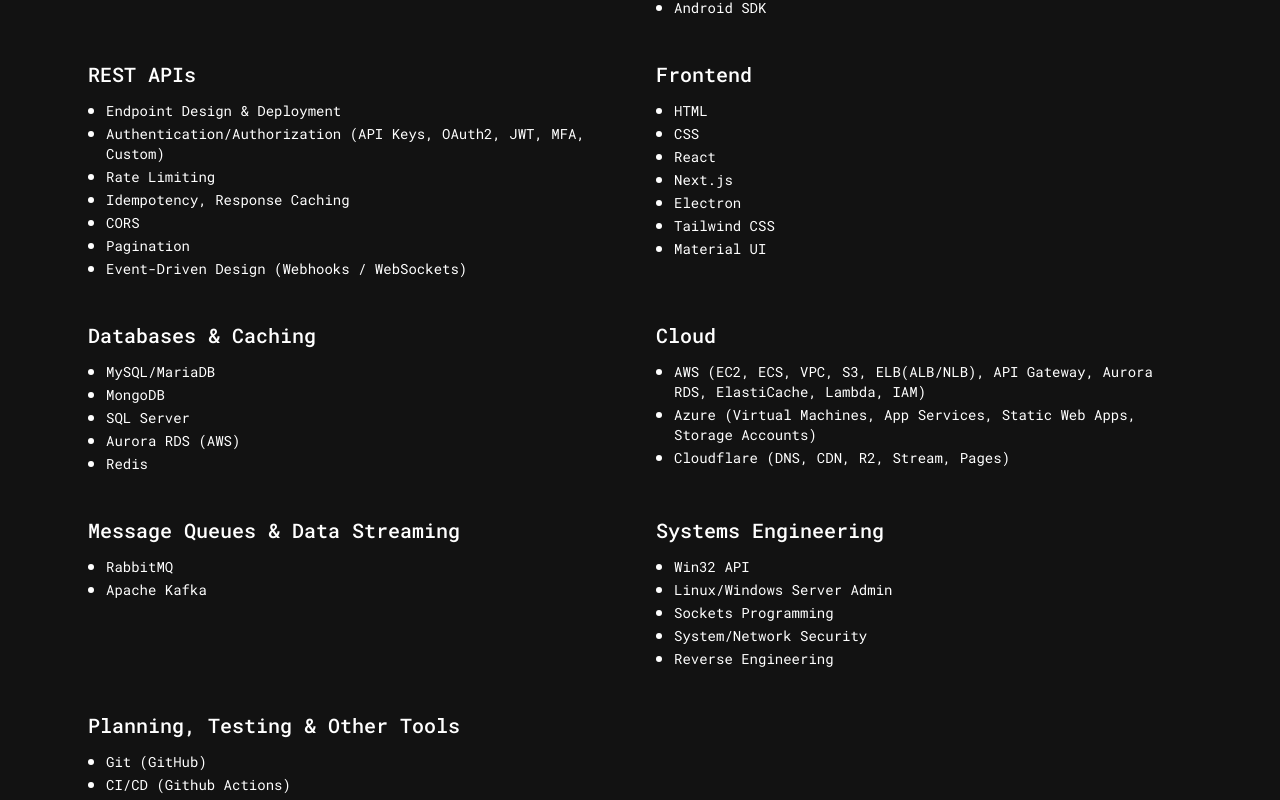
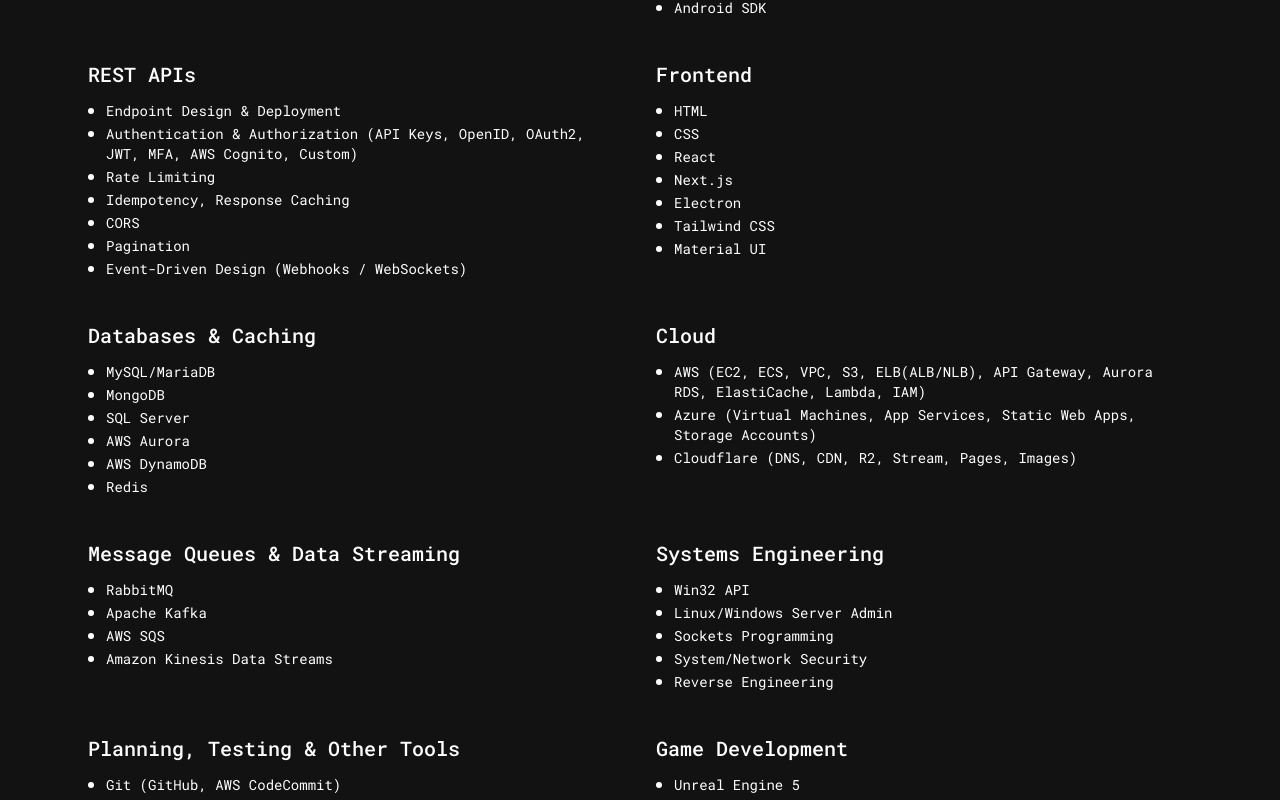
Before and after one commit to menmaa/menma-portfolio, a Next.js app: page / in a window 1280 px wide. Shown: the part 2318-3118 px from the top of the page. Built offline with nearby package versions, Linux system fonts and the light colour scheme; no server answers; what @mui/material-nextjs would draw is missing.

Commit message:
Update skills section

```diff
--- a/src/components/SkillsSection.tsx
+++ b/src/components/SkillsSection.tsx
@@ -21,6 +21,8 @@ const categories: SkillCategory[] = [
       { name: 'C/C++' },
       { name: 'C#' },
       { name: 'Java' },
+      { name: 'Kotlin' },
+      { name: 'Go' },
       { name: 'SQL' }
     ]
   },
@@ -42,7 +44,7 @@ const categories: SkillCategory[] = [
     title: 'REST APIs',
     entries: [
       { name: 'Endpoint Design & Deployment' },
-      { name: 'Authentication/Authorization (API Keys, OAuth2, JWT, MFA, Custom)' },
+      { name: 'Authentication & Authorization (API Keys, OpenID, OAuth2, JWT, MFA, AWS Cognito, Custom)' },
       { name: 'Rate Limiting' },
       { name: 'Idempotency, Response Caching' },
       { name: 'CORS' },
@@ -68,8 +70,9 @@ const categories: SkillCategory[] = [
       { name: 'MySQL/MariaDB' },
       { name: 'MongoDB' },
       { name: 'SQL Server' },
-      { name: 'Aurora RDS (AWS)' },
-      { name: 'Redis' }
+      { name: 'AWS Aurora' },
+      { name: 'AWS DynamoDB' },
+      { name: 'Redis' },
     ]
   },
   {
@@ -77,14 +80,16 @@ const categories: SkillCategory[] = [
     entries: [
       { name: 'AWS (EC2, ECS, VPC, S3, ELB(ALB/NLB), API Gateway, Aurora RDS, ElastiCache, Lambda, IAM)' },
       { name: 'Azure (Virtual Machines, App Services, Static Web Apps, Storage Accounts)' },
-      { name: 'Cloudflare (DNS, CDN, R2, Stream, Pages)' }
+      { name: 'Cloudflare (DNS, CDN, R2, Stream, Pages, Images)' }
     ]
   },
   {
     title: "Message Queues & Data Streaming",
     entries: [
       { name: "RabbitMQ" },
-      { name: "Apache Kafka" }
+      { name: "Apache Kafka" },
+      { name: "AWS SQS" },
+      { name: "Amazon Kinesis Data Streams" }
     ]
   },
   {
@@ -100,11 +105,19 @@ const categories: SkillCategory[] = [
   {
     title: "Planning, Testing & Other Tools",
     entries: [
-      { name: "Git (GitHub)" },
-      { name: "CI/CD (Github Actions)" },
+      { name: "Git (GitHub, AWS CodeCommit)" },
+      { name: "CI/CD (Github Actions, AWS CodeBuild/CodePipeline)" },
       { name: "Agile (Jira, Azure DevOps, Trello)" },
       { name: "Unit/Integration Testing (Jest, Vitest, Postman)" },
-      { name: "Terraform" }
+      { name: "Terraform" },
+      { name: "E2E Testing (Playwright)" },
+      { name: "AI Agents, Claude Code" }
+    ]
+  },
+  {
+    title: "Game Development",
+    entries: [
+      { name: "Unreal Engine 5" }
     ]
   }
 ];
```
